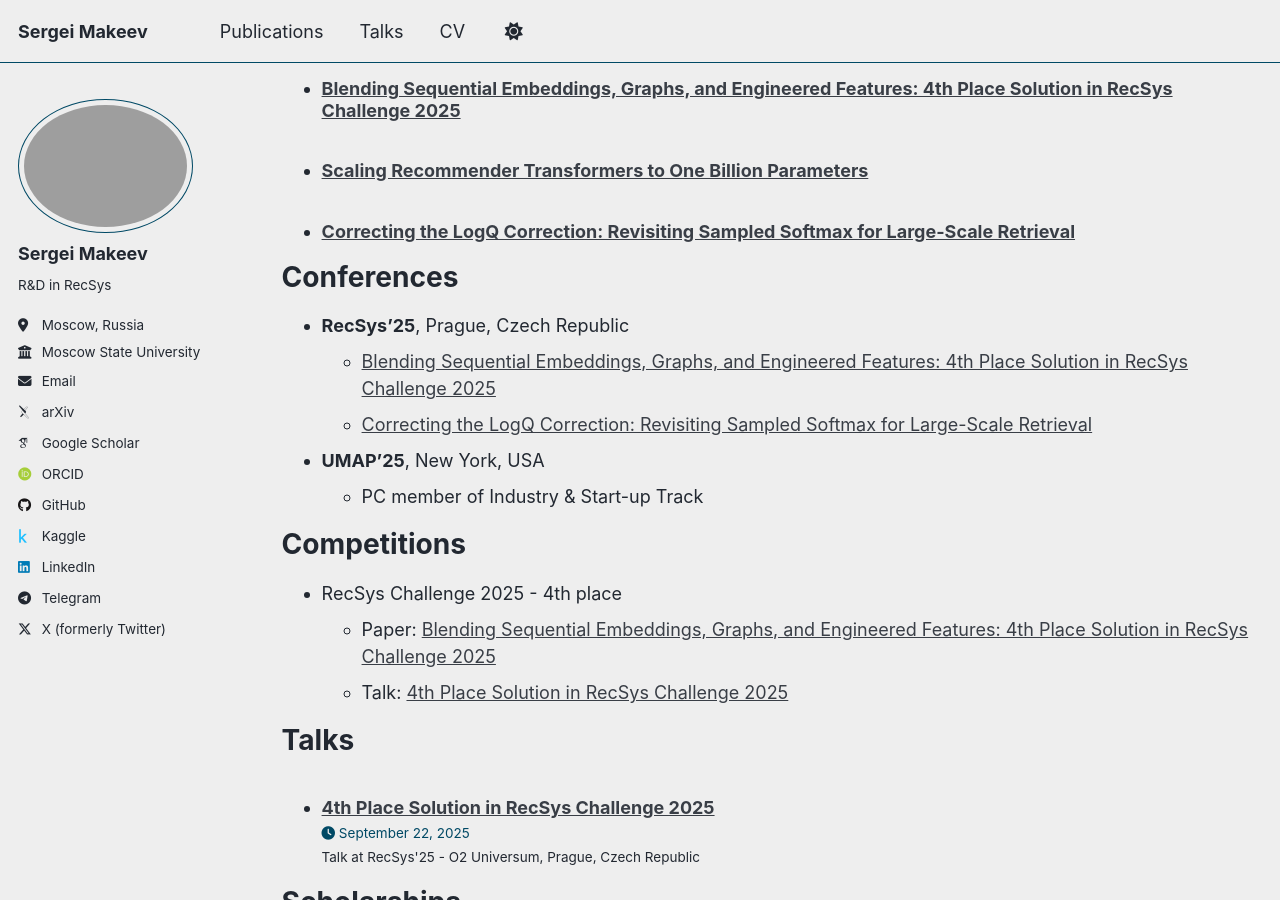
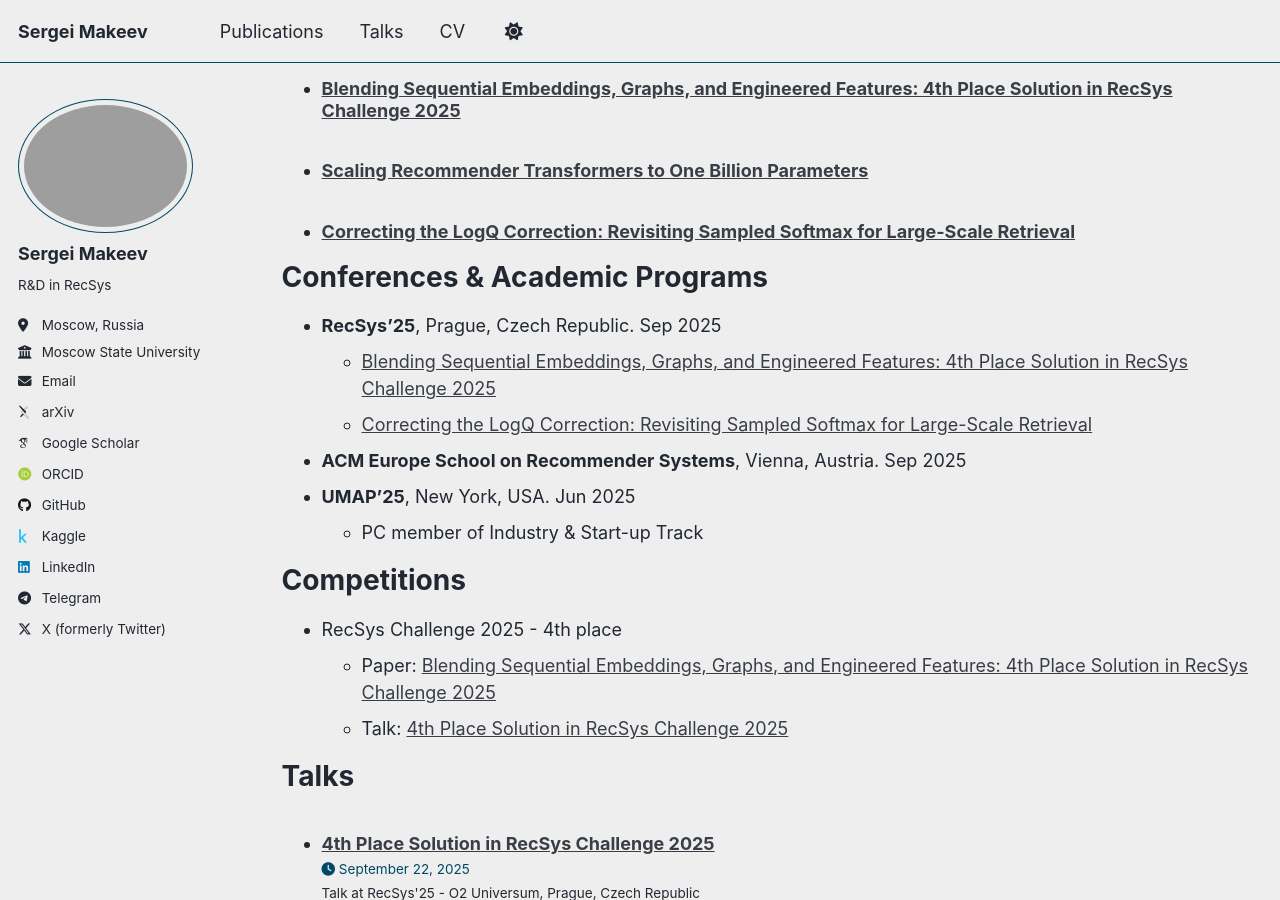
Before and after one commit to neuralsrg/neuralsrg.github.io, a Jekyll site: the page built from _pages/cv.md, in a window 1280 px wide and 900 px high, scrolled down 1182 px. Built offline with Jekyll 4.4.1, drawn with Linux system fonts in a browser that asks for light colours; some web fonts are replaced; a script that is not in the unit is left out.

Commit message:
Add RecSys Summer School 2025

```diff
--- a/_pages/cv.md
+++ b/_pages/cv.md
@@ -51,12 +51,13 @@ Publications
     {% include archive-single-cv.html %}
   {% endfor %}</ul>
 
-Conferences
+Conferences & Academic Programs
 ======
-* **RecSys'25**, Prague, Czech Republic
+* **RecSys'25**, Prague, Czech Republic. Sep 2025
   * [Blending Sequential Embeddings, Graphs, and Engineered Features: 4th Place Solution in RecSys Challenge 2025](https://neuralsrg.github.io/publication/2025-08-09-challenge)
   * [Correcting the LogQ Correction: Revisiting Sampled Softmax for Large-Scale Retrieval](https://neuralsrg.github.io/publication/2025-07-12-correcting)
-* **UMAP'25**, New York, USA
+* **ACM Europe School on Recommender Systems**, Vienna, Austria. Sep 2025
+* **UMAP'25**, New York, USA. Jun 2025
   * PC member of Industry & Start-up Track
 
 Competitions
```
